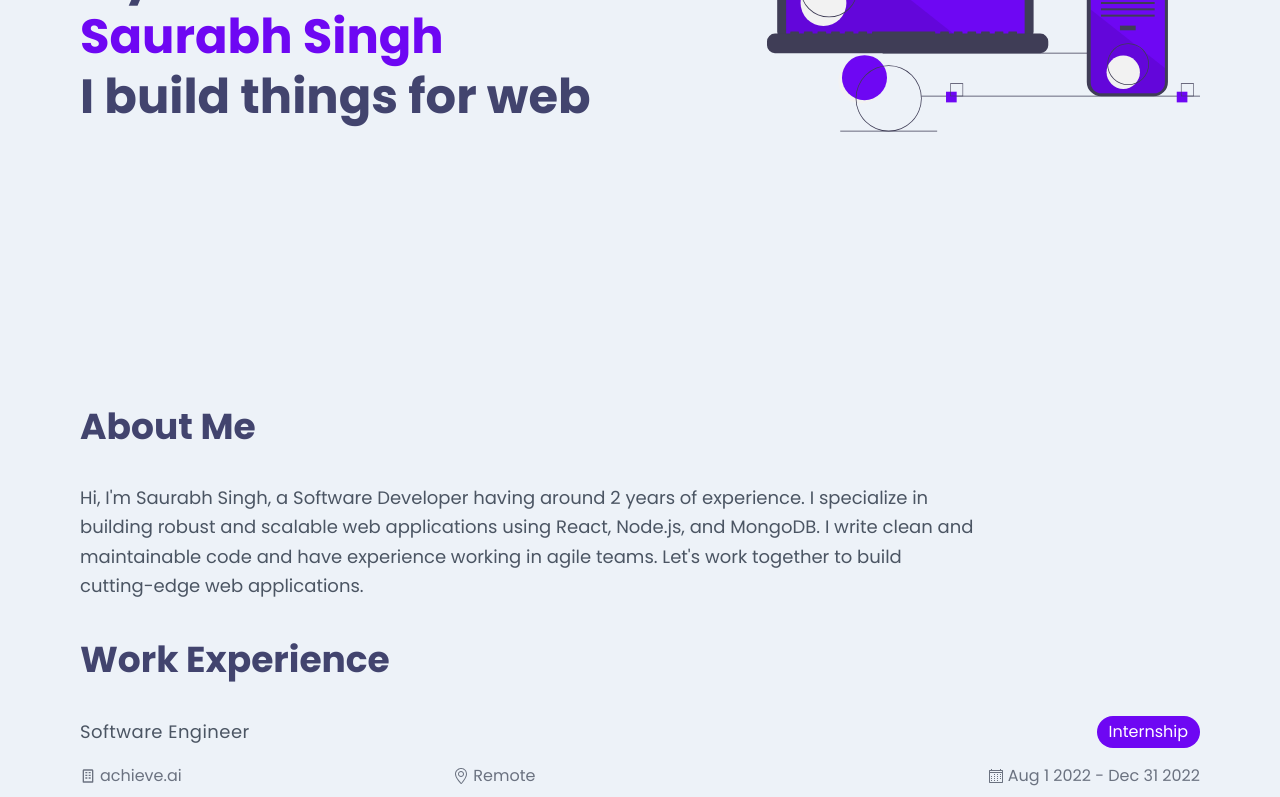
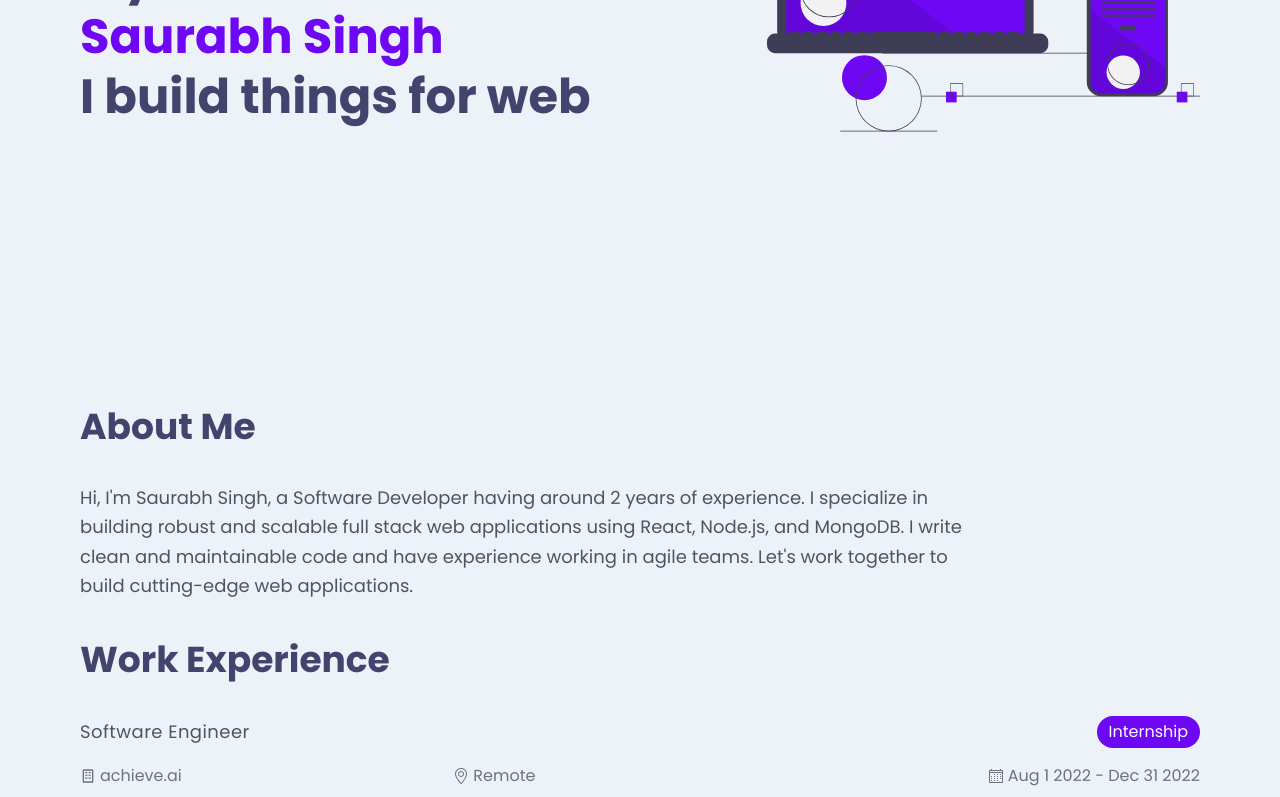
Before and after one commit to UnbiasedEagle/personal-portfolio, a Next.js app: page / in a window 1280 px wide. Shown: the part 393-1190 px from the top of the page. Built offline with nearby package versions, Linux system fonts and the light colour scheme.

Commit message:
update content

```diff
--- a/components/AboutSection/AboutMe.tsx
+++ b/components/AboutSection/AboutMe.tsx
@@ -4,8 +4,8 @@ const AboutMe: React.FC = () => {
       <h2 className='section-heading'>About Me</h2>
       <p className='max-w-4xl text-lg font-normal leading-relaxed text-gray-600'>
         Hi, I&apos;m Saurabh Singh, a Software Developer having around 2 years
-        of experience. I specialize in building robust and scalable web
-        applications using React, Node.js, and MongoDB. I write clean and
+        of experience. I specialize in building robust and scalable full stack
+        web applications using React, Node.js, and MongoDB. I write clean and
         maintainable code and have experience working in agile teams. Let&apos;s
         work together to build cutting-edge web applications.
       </p>
```
